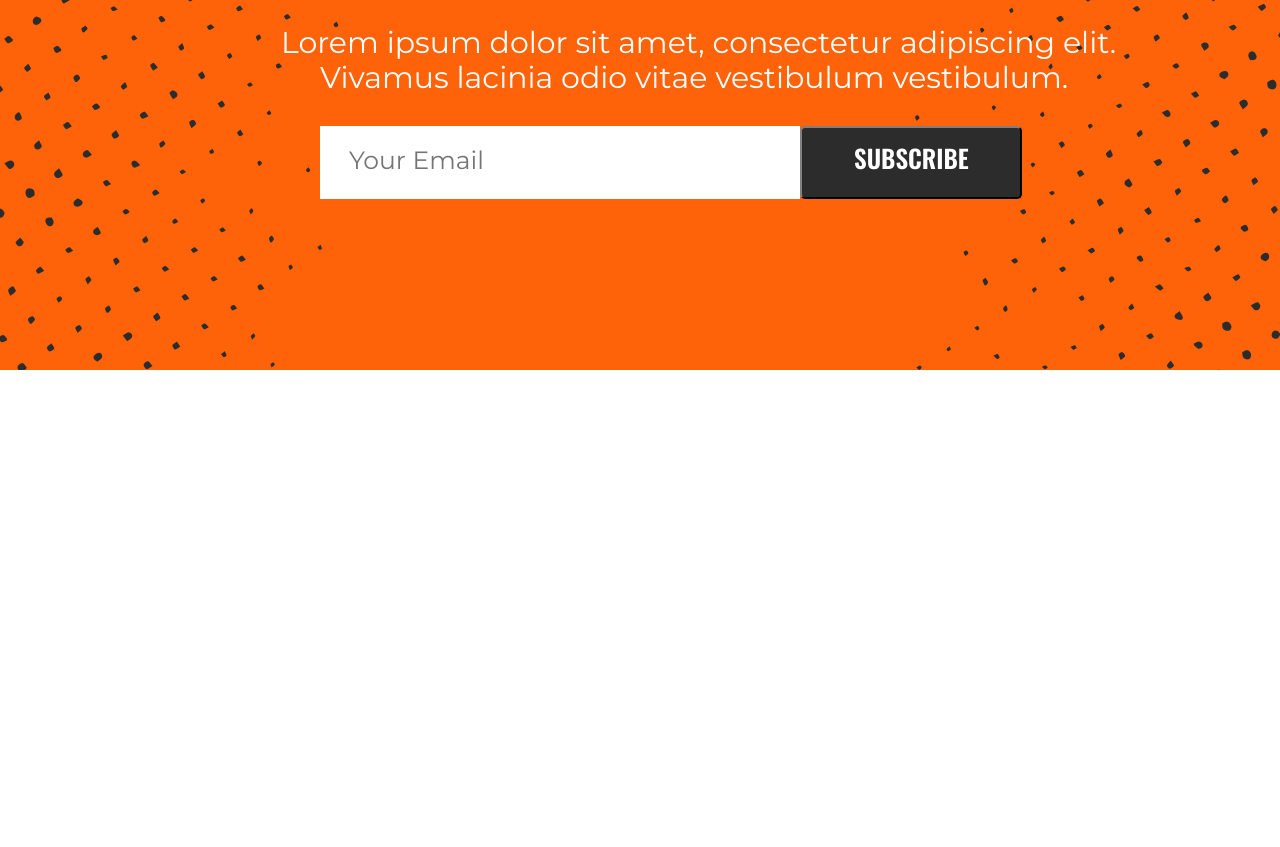
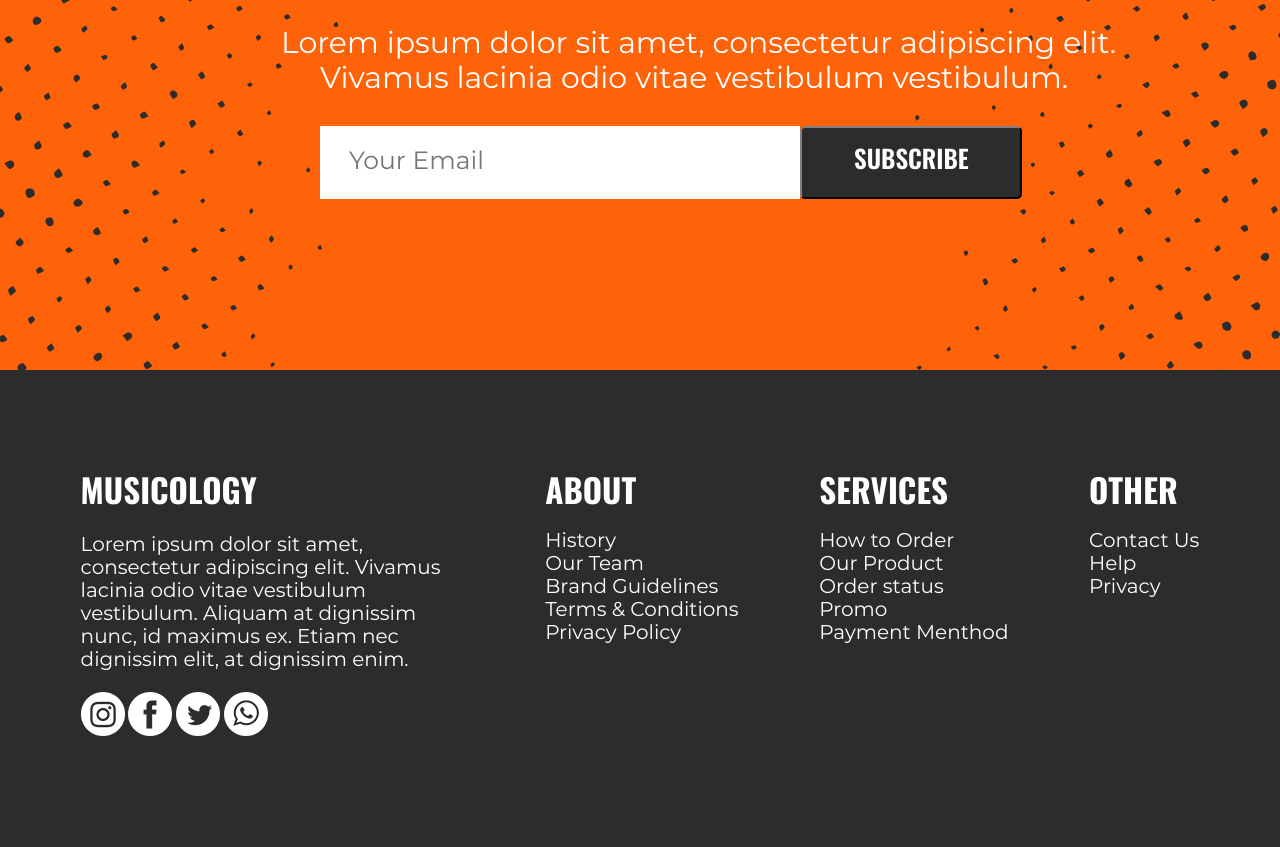
Before and after one commit to DonChronos/musicology, a plain HTML site: page index.html in a window 1280 px wide. Shown: the part 6794-7641 px from the top of the page. Before the commit the page ends 7164 px from the top, so only its background shows below. Drawn offline with Linux system fonts and the light colour scheme; files whose address does not match are found by name.

Commit message:
Footer done

```diff
--- a/css/style.css
+++ b/css/style.css
@@ -337,3 +337,48 @@ button {
   text-align: center;
   width: 222px;
 }
+
+.footer {
+  display: flex;
+  height: 477px;
+  background-color: #2c2c2c;
+  justify-content: space-evenly;
+}
+
+.footer .section_header {
+  display: inline-block;
+  font-size: 33px;
+}
+
+.footer .section_subtxt {
+  font-size: 20px;
+  margin-left: 0;
+  text-indent: 0;
+}
+
+.footer ul {
+  list-style: none;
+  color: white;
+  padding-left: 0;
+}
+
+.footer li {
+  font-family: Montserrat;
+  font-size: 20px;
+}
+
+.footer_musicology {
+  width: 30%;
+}
+
+.footer_musicology ul {
+  width: 190px;
+}
+
+.footer_musicology li {
+  display: inline;
+  font-family: Oswald;
+  font-size: 16px;
+  width: 44px;
+  height: 44px;
+}
--- a/index.html
+++ b/index.html
@@ -137,5 +137,53 @@
       <button type="button" name="subscribe">SUBSCRIBE</button>
     </div>
   </section>
+  <footer class="footer">
+    <div class="footer_musicology">
+      <div class="section_header">MUSICOLOGY</div>
+      <p class="section_subtxt">Lorem ipsum dolor sit amet, consectetur adipiscing elit. Vivamus lacinia odio vitae vestibulum vestibulum. Aliquam at dignissim nunc, id maximus ex. Etiam nec dignissim elit, at dignissim enim.</p>
+      <ul>
+        <li>
+          <a href="#"><img src="img/icon_instagram.png" alt="instagram"></a>
+        </li>
+        <li>
+          <a href="#"><img src="img/icon_facebook.png" alt="facebook"></a>
+        </li>
+        <li>
+          <a href="#"><img src="img/icon_twitter.png" alt="twitter"></a>
+        </li>
+        <li>
+          <a href="#"><img src="img/icon_whatsapp.png" alt="whatsapp"></a>
+        </li>
+      </ul>
+    </div>
+    <div class="footer_about">
+      <div class="section_header">ABOUT</div>
+      <ul>
+        <li>History</li>
+        <li>Our Team</li>
+        <li>Brand Guidelines</li>
+        <li>Terms & Conditions</li>
+        <li>Privacy Policy</li>
+      </ul>
+    </div>
+    <div class="footer_services">
+      <div class="section_header">SERVICES</div>
+      <ul>
+        <li>How to Order</li>
+        <li>Our Product</li>
+        <li>Order status</li>
+        <li>Promo</li>
+        <li>Payment Menthod</li>
+      </ul>
+    </div>
+    <div class="footer_others">
+      <div class="section_header">OTHER</div>
+      <ul>
+        <li>Contact Us</li>
+        <li>Help</li>
+        <li>Privacy</li>
+      </ul>
+    </div>
+  </footer>
 </body>
 </html>
```
Also changed, not shown: img/icon_facebook.png (added), img/icon_instagram.png (added), img/icon_twitter.png (added), img/icon_whatsapp.png (added).
